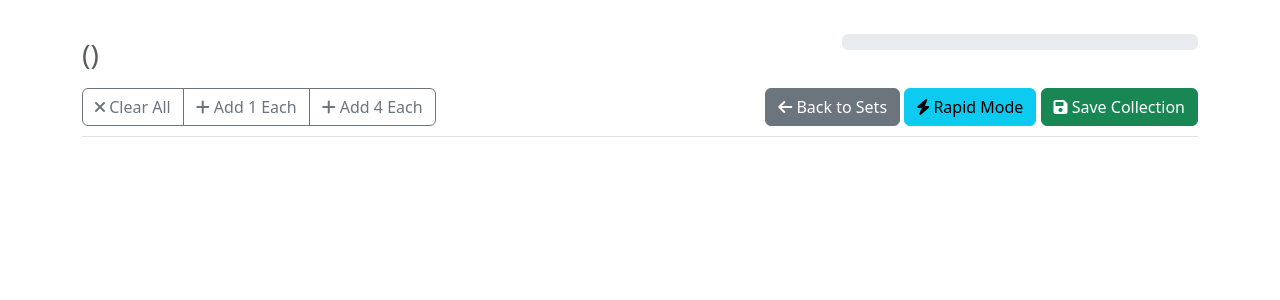
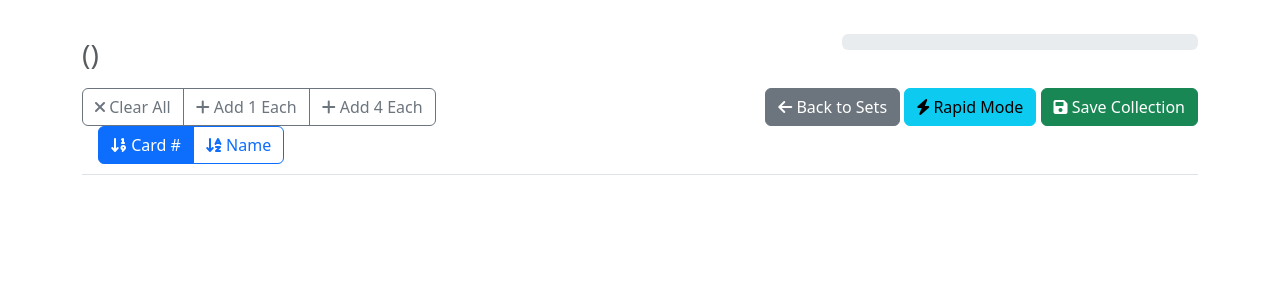
Before and after one commit to MattPicDev/mtg-collection-builder, a Flask app: template templates/set_view.html in a window 1280 px wide. Shown: the part 56-356 px from the top of the page. Run offline with Flask 3, Linux system fonts and the light colour scheme; the template is opened without the code that fills it, so the values that code supplies are empty.

Commit message:
Add card sorting functionality to set view page
- Added toggle buttons for sorting by card number vs alphabetical
- Card # button: sorts by collector number (default)
- Name button: sorts alphabetically by card name
- Preserves user input values when switching between sorts
- Smart numeric sorting handles mixed numeric/text collector numbers
- Updated UI with intuitive icons and button states

```diff
--- a/templates/set_view.html
+++ b/templates/set_view.html
@@ -34,6 +34,15 @@
                 </button>
                 <button type="button" class="btn btn-outline-secondary" onclick="setAllQuantities(4)">
                     <i class="fas fa-plus"></i> Add 4 Each
+                </button>
+            </div>
+
+            <div class="btn-group ms-3" role="group">
+                <button type="button" class="btn btn-outline-primary active" id="sortByNumber" onclick="sortCards('number')">
+                    <i class="fas fa-sort-numeric-down"></i> Card #
+                </button>
+                <button type="button" class="btn btn-outline-primary" id="sortByName" onclick="sortCards('name')">
+                    <i class="fas fa-sort-alpha-down"></i> Name
                 </button>
             </div>
         </div>
@@ -115,6 +124,7 @@
 <script>
 const cardData = JSON.parse(document.getElementById('cardData').textContent);
 let processedCards = 0;
+let currentSort = 'number'; // Default sort by card number
 
 function updateProgress() {
     const inputs = document.querySelectorAll('.quantity-input');
@@ -138,6 +148,105 @@ function setAllQuantities(quantity) {
     inputs.forEach(input => {
         input.value = quantity;
     });
+    updateProgress();
+}
+
+function sortCards(sortType) {
+    if (currentSort === sortType) return; // Already sorted this way
+
+    currentSort = sortType;
+
+    // Update button states
+    document.getElementById('sortByNumber').classList.remove('active');
+    document.getElementById('sortByName').classList.remove('active');
+    document.getElementById('sortBy' + (sortType === 'number' ? 'Number' : 'Name')).classList.add('active');
+
+    // Get current input values to preserve them
+    const currentValues = {};
+    const inputs = document.querySelectorAll('.quantity-input');
+    const checkboxes = document.querySelectorAll('input[type="checkbox"]');
+
+    inputs.forEach(input => {
+        const cardId = input.getAttribute('data-card-id');
+        currentValues[cardId] = {
+            quantity: input.value,
+            foil: document.querySelector(`input[type="checkbox"][data-card-id="${cardId}"]`)?.checked || false
+        };
+    });
+
+    // Sort the card data
+    let sortedCards = [...cardData];
+    if (sortType === 'name') {
+        sortedCards.sort((a, b) => a.name.localeCompare(b.name));
+    } else {
+        // Sort by collector number (handle mixed numeric/text)
+        sortedCards.sort((a, b) => {
+            const aNum = parseInt(a.collector_number) || 0;
+            const bNum = parseInt(b.collector_number) || 0;
+            if (aNum !== bNum) {
+                return aNum - bNum;
+            }
+            return a.collector_number.localeCompare(b.collector_number);
+        });
+    }
+
+    // Rebuild the cards container
+    const container = document.getElementById('cardsContainer');
+    container.innerHTML = '';
+
+    sortedCards.forEach(card => {
+        const cardHtml = `
+            <div class="col-md-6 col-lg-4 mb-4">
+                <div class="card">
+                    <div class="row g-0">
+                        <div class="col-4">
+                            ${card.image_uris && card.image_uris.small ?
+                                `<img src="${card.image_uris.small}" class="card-image" alt="${card.name}">` :
+                                `<div class="card-image bg-light d-flex align-items-center justify-content-center">
+                                    <i class="fas fa-image text-muted"></i>
+                                </div>`
+                            }
+                        </div>
+                        <div class="col-8">
+                            <div class="card-body p-2">
+                                <h6 class="card-title mb-1">${card.name}</h6>
+                                <p class="card-text">
+                                    <small class="text-muted">
+                                        #${card.collector_number}<br>
+                                        ${card.rarity.charAt(0).toUpperCase() + card.rarity.slice(1)}<br>
+                                        ${card.mana_cost || ''}
+                                    </small>
+                                </p>
+
+                                <div class="d-flex align-items-center">
+                                    <input type="number"
+                                           class="form-control quantity-input"
+                                           min="0"
+                                           max="99"
+                                           value="${currentValues[card.id]?.quantity || 0}"
+                                           data-card-id="${card.id}"
+                                           onchange="updateProgress()"
+                                           onkeyup="if(event.key === 'Enter') { this.nextElementSibling.nextElementSibling.focus() }">
+
+                                    <label class="foil-checkbox">
+                                        <input type="checkbox"
+                                               class="form-check-input"
+                                               data-card-id="${card.id}"
+                                               data-foil="true"
+                                               ${currentValues[card.id]?.foil ? 'checked' : ''}>
+                                        <small>Foil</small>
+                                    </label>
+                                </div>
+                            </div>
+                        </div>
+                    </div>
+                </div>
+            </div>
+        `;
+        container.innerHTML += cardHtml;
+    });
+
+    // Update progress after rebuilding
     updateProgress();
 }
 
```
